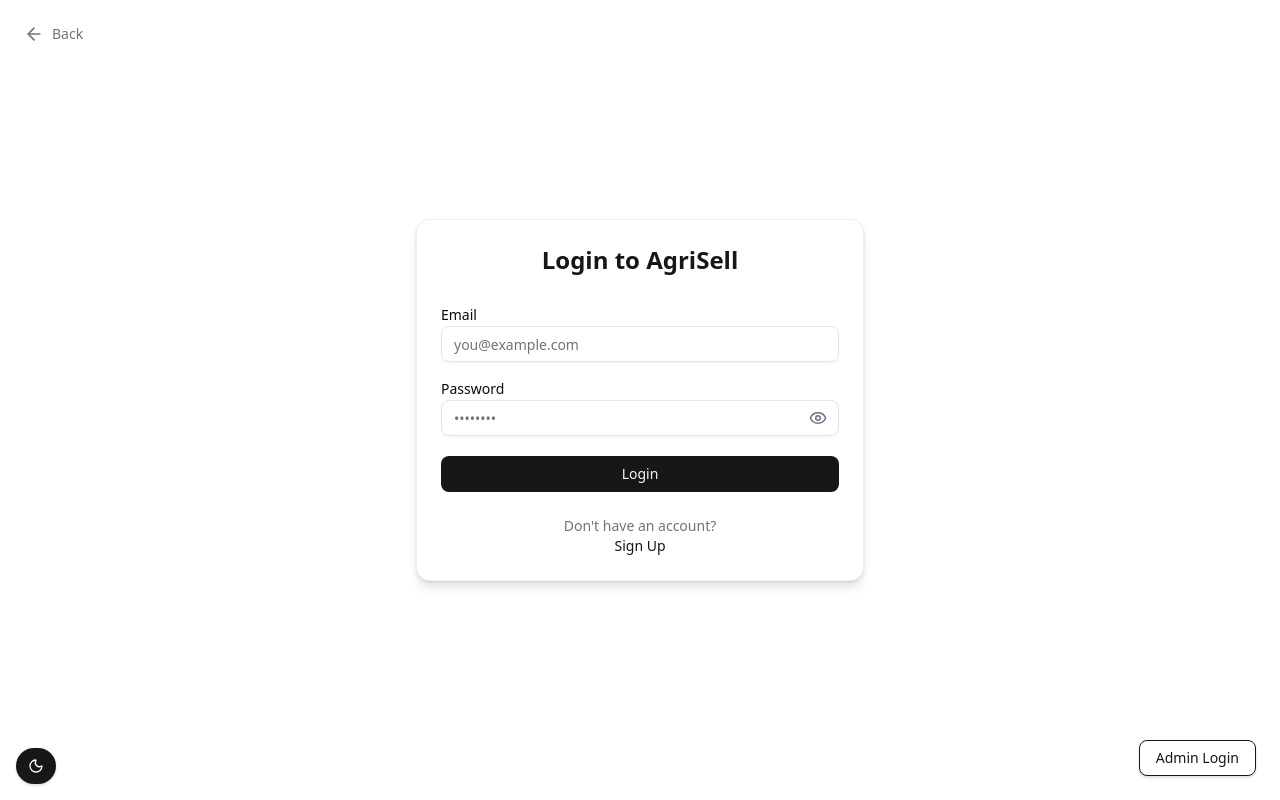
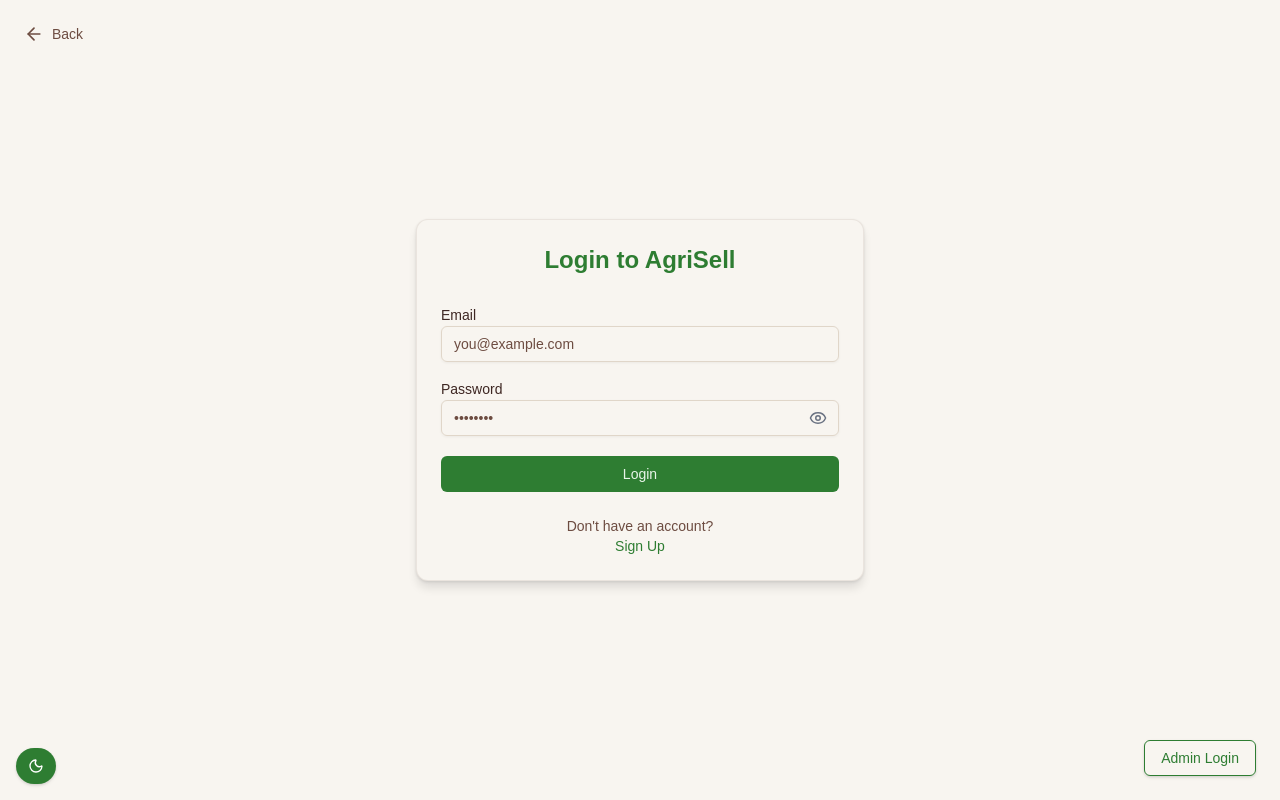
Before and after one commit to Adi2212/agrisell-frontend, a React (Vite) app: page /login in a window 1280 px wide. Built offline with nearby package versions, Linux system fonts and the light colour scheme.

Commit message:
All css done!

```diff
--- a/src/index.css
+++ b/src/index.css
@@ -6,42 +6,42 @@
 
 
 :root {
-  --background: oklch(1 0 0);
-  --foreground: oklch(0.1450 0 0);
-  --card: oklch(1 0 0);
-  --card-foreground: oklch(0.1450 0 0);
-  --popover: oklch(1 0 0);
-  --popover-foreground: oklch(0.1450 0 0);
-  --primary: oklch(0.2050 0 0);
-  --primary-foreground: oklch(0.9850 0 0);
-  --secondary: oklch(0.9700 0 0);
-  --secondary-foreground: oklch(0.2050 0 0);
-  --muted: oklch(0.9700 0 0);
-  --muted-foreground: oklch(0.5560 0 0);
-  --accent: oklch(0.9700 0 0);
-  --accent-foreground: oklch(0.2050 0 0);
-  --destructive: oklch(0.5770 0.2450 27.3250);
-  --destructive-foreground: oklch(1 0 0);
-  --border: oklch(0.9220 0 0);
-  --input: oklch(0.9220 0 0);
-  --ring: oklch(0.7080 0 0);
-  --chart-1: oklch(0.8100 0.1000 252);
-  --chart-2: oklch(0.6200 0.1900 260);
-  --chart-3: oklch(0.5500 0.2200 263);
-  --chart-4: oklch(0.4900 0.2200 264);
-  --chart-5: oklch(0.4200 0.1800 266);
-  --sidebar: oklch(0.9850 0 0);
-  --sidebar-foreground: oklch(0.1450 0 0);
-  --sidebar-primary: oklch(0.2050 0 0);
-  --sidebar-primary-foreground: oklch(0.9850 0 0);
-  --sidebar-accent: oklch(0.9700 0 0);
-  --sidebar-accent-foreground: oklch(0.2050 0 0);
-  --sidebar-border: oklch(0.9220 0 0);
-  --sidebar-ring: oklch(0.7080 0 0);
-  --font-sans: ui-sans-serif, system-ui, -apple-system, BlinkMacSystemFont, 'Segoe UI', Roboto, 'Helvetica Neue', Arial, 'Noto Sans', sans-serif, 'Apple Color Emoji', 'Segoe UI Emoji', 'Segoe UI Symbol', 'Noto Color Emoji';
-  --font-serif: ui-serif, Georgia, Cambria, "Times New Roman", Times, serif;
-  --font-mono: ui-monospace, SFMono-Regular, Menlo, Monaco, Consolas, "Liberation Mono", "Courier New", monospace;
-  --radius: 0.625rem;
+  --background: #f8f5f0;
+  --foreground: #3e2723;
+  --card: #f8f5f0;
+  --card-foreground: #3e2723;
+  --popover: #f8f5f0;
+  --popover-foreground: #3e2723;
+  --primary: #2e7d32;
+  --primary-foreground: #ffffff;
+  --secondary: #e8f5e9;
+  --secondary-foreground: #1b5e20;
+  --muted: #f0e9e0;
+  --muted-foreground: #6d4c41;
+  --accent: #c8e6c9;
+  --accent-foreground: #1b5e20;
+  --destructive: #c62828;
+  --destructive-foreground: #ffffff;
+  --border: #e0d6c9;
+  --input: #e0d6c9;
+  --ring: #2e7d32;
+  --chart-1: #4caf50;
+  --chart-2: #388e3c;
+  --chart-3: #2e7d32;
+  --chart-4: #1b5e20;
+  --chart-5: #0a1f0c;
+  --sidebar: #f0e9e0;
+  --sidebar-foreground: #3e2723;
+  --sidebar-primary: #2e7d32;
+  --sidebar-primary-foreground: #ffffff;
+  --sidebar-accent: #c8e6c9;
+  --sidebar-accent-foreground: #1b5e20;
+  --sidebar-border: #e0d6c9;
+  --sidebar-ring: #2e7d32;
+  --font-sans: Montserrat, sans-serif;
+  --font-serif: Merriweather, serif;
+  --font-mono: Source Code Pro, monospace;
+  --radius: 0.5rem;
   --shadow-x: 0;
   --shadow-y: 1px;
   --shadow-blur: 3px;
@@ -61,42 +61,42 @@
 }
 
 .dark {
-  --background: oklch(0.1450 0 0);
-  --foreground: oklch(0.9850 0 0);
-  --card: oklch(0.2050 0 0);
-  --card-foreground: oklch(0.9850 0 0);
-  --popover: oklch(0.2690 0 0);
-  --popover-foreground: oklch(0.9850 0 0);
-  --primary: oklch(0.9220 0 0);
-  --primary-foreground: oklch(0.2050 0 0);
-  --secondary: oklch(0.2690 0 0);
-  --secondary-foreground: oklch(0.9850 0 0);
-  --muted: oklch(0.2690 0 0);
-  --muted-foreground: oklch(0.7080 0 0);
-  --accent: oklch(0.3710 0 0);
-  --accent-foreground: oklch(0.9850 0 0);
-  --destructive: oklch(0.7040 0.1910 22.2160);
-  --destructive-foreground: oklch(0.9850 0 0);
-  --border: oklch(0.2750 0 0);
-  --input: oklch(0.3250 0 0);
-  --ring: oklch(0.5560 0 0);
-  --chart-1: oklch(0.8100 0.1000 252);
-  --chart-2: oklch(0.6200 0.1900 260);
-  --chart-3: oklch(0.5500 0.2200 263);
-  --chart-4: oklch(0.4900 0.2200 264);
-  --chart-5: oklch(0.4200 0.1800 266);
-  --sidebar: oklch(0.2050 0 0);
-  --sidebar-foreground: oklch(0.9850 0 0);
-  --sidebar-primary: oklch(0.4880 0.2430 264.3760);
-  --sidebar-primary-foreground: oklch(0.9850 0 0);
-  --sidebar-accent: oklch(0.2690 0 0);
-  --sidebar-accent-foreground: oklch(0.9850 0 0);
-  --sidebar-border: oklch(0.2750 0 0);
-  --sidebar-ring: oklch(0.4390 0 0);
-  --font-sans: ui-sans-serif, system-ui, -apple-system, BlinkMacSystemFont, 'Segoe UI', Roboto, 'Helvetica Neue', Arial, 'Noto Sans', sans-serif, 'Apple Color Emoji', 'Segoe UI Emoji', 'Segoe UI Symbol', 'Noto Color Emoji';
-  --font-serif: ui-serif, Georgia, Cambria, "Times New Roman", Times, serif;
-  --font-mono: ui-monospace, SFMono-Regular, Menlo, Monaco, Consolas, "Liberation Mono", "Courier New", monospace;
-  --radius: 0.625rem;
+  --background: #1c2a1f;
+  --foreground: #f0ebe5;
+  --card: #2d3a2e;
+  --card-foreground: #f0ebe5;
+  --popover: #2d3a2e;
+  --popover-foreground: #f0ebe5;
+  --primary: #4caf50;
+  --primary-foreground: #0a1f0c;
+  --secondary: #3e4a3d;
+  --secondary-foreground: #d7e0d6;
+  --muted: #252f26;
+  --muted-foreground: #d7cfc4;
+  --accent: #388e3c;
+  --accent-foreground: #f0ebe5;
+  --destructive: #c62828;
+  --destructive-foreground: #f0ebe5;
+  --border: #3e4a3d;
+  --input: #3e4a3d;
+  --ring: #4caf50;
+  --chart-1: #81c784;
+  --chart-2: #66bb6a;
+  --chart-3: #4caf50;
+  --chart-4: #43a047;
+  --chart-5: #388e3c;
+  --sidebar: #1c2a1f;
+  --sidebar-foreground: #f0ebe5;
+  --sidebar-primary: #4caf50;
+  --sidebar-primary-foreground: #0a1f0c;
+  --sidebar-accent: #388e3c;
+  --sidebar-accent-foreground: #f0ebe5;
+  --sidebar-border: #3e4a3d;
+  --sidebar-ring: #4caf50;
+  --font-sans: Montserrat, sans-serif;
+  --font-serif: Merriweather, serif;
+  --font-mono: Source Code Pro, monospace;
+  --radius: 0.5rem;
   --shadow-x: 0;
   --shadow-y: 1px;
   --shadow-blur: 3px;
--- a/src/pages/Register.jsx
+++ b/src/pages/Register.jsx
@@ -64,12 +64,8 @@ export default function Register() {
         role: form.role,
       };
 
-      const endpoint =
-        form.role === "farmer"
-          ? "/register/farmer"
-          : "/register/buyer";
 
-      await authApi.post(endpoint, payload);
+      await authApi.post("/register", payload);
 
       toast.success("Registration successful!");
       navigate("/login");
```
